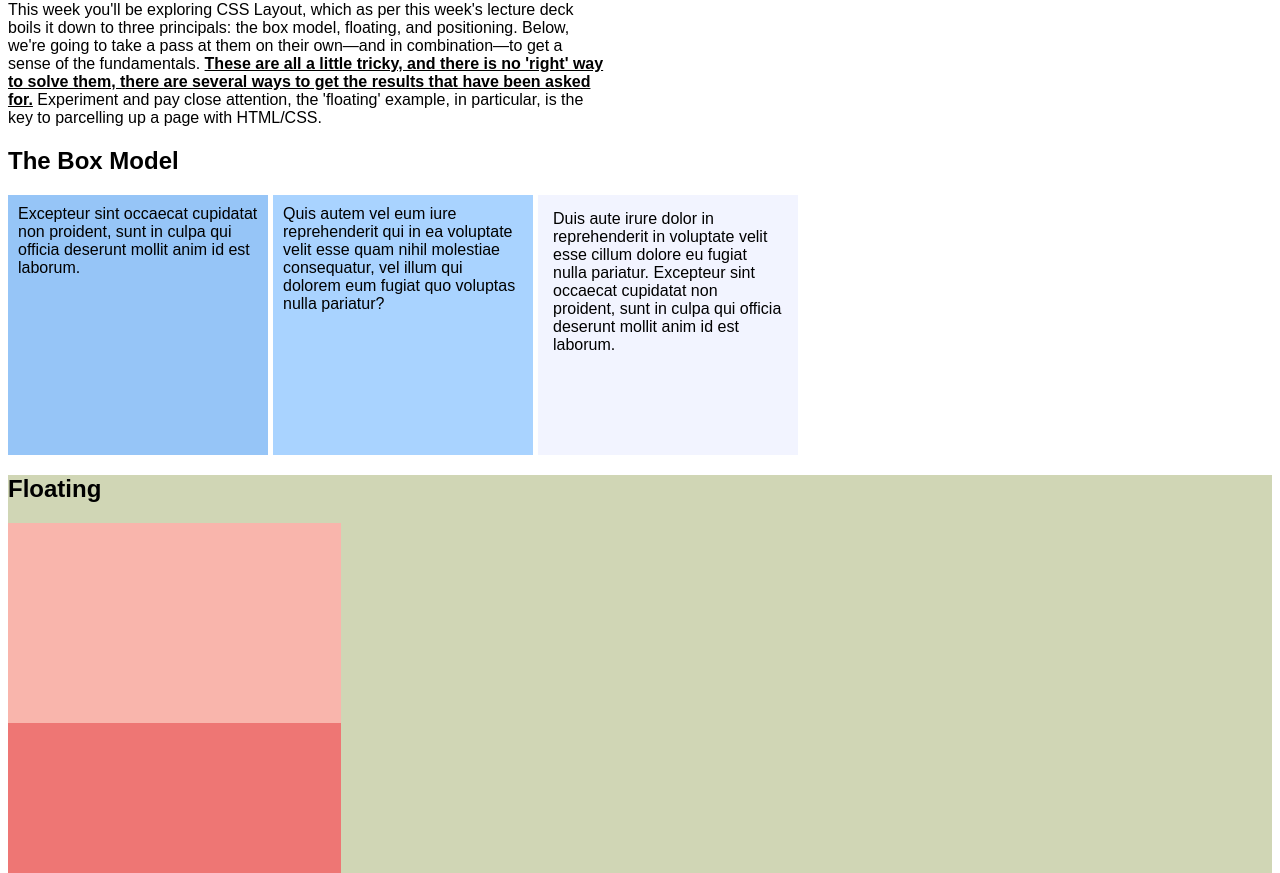
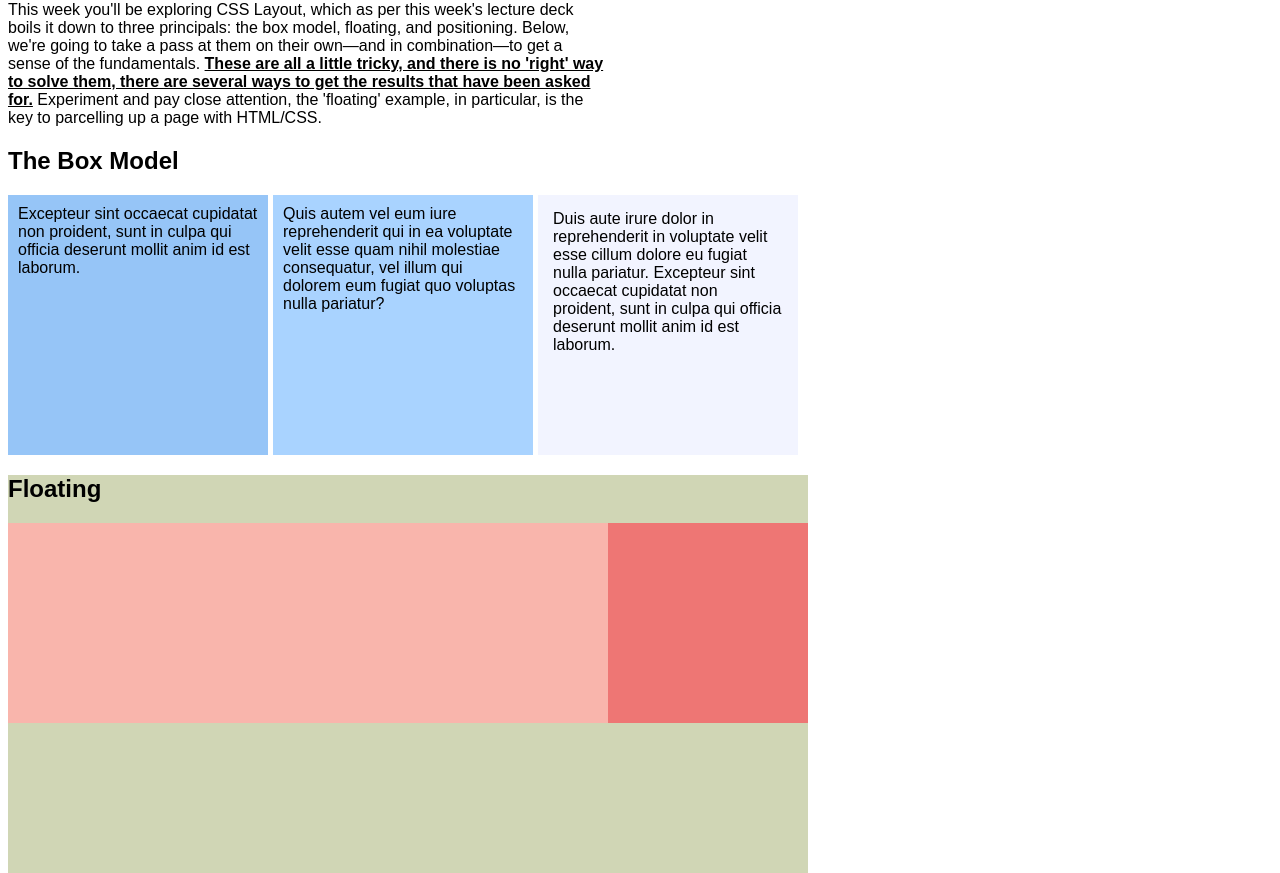
Before and after one commit to iiRosie1/exercise5, a plain HTML site: page index.html in a window 1280 px wide. Shown: the part 79-952 px from the top of the page. Drawn offline with Linux system fonts and the light colour scheme.

Commit message:
finished floating

```diff
--- a/index.html
+++ b/index.html
@@ -58,22 +58,24 @@
     /* Floating */
 
     #container2 {
-      width: 100%;
+      width: 800px;
       height: 500px;
       background-color: #D0D6B5;
       clear: both;
     }
 
     #blockD {
-      width: 333px;
+      width: 75%;
       height: 200px;
       background-color: #F9B5AC;
+      float: left;
     }
 
     #blockE {
-      width: 333px;
+      width: 25%;
       height: 200px;
       background-color: #EE7674;
+      float: right;
     }
 
     /* Positioning */
```
